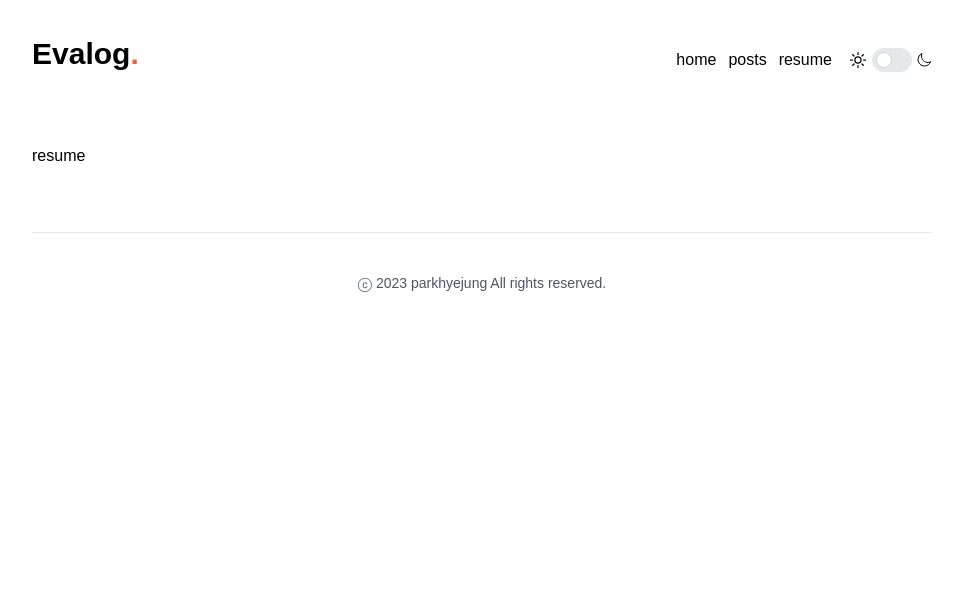
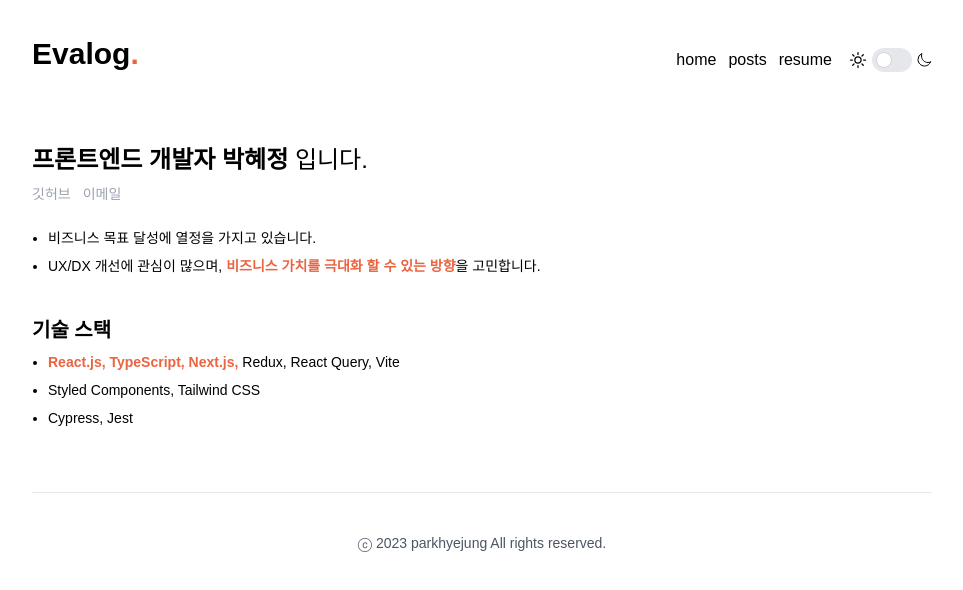
Before and after one commit to hyejj19/eva-devlog, a Next.js app: page /resume in a window 1280 px wide. Shown: the top 590 px of the page, without its empty margins (158-1121 px from the left). Built offline with nearby package versions, Linux system fonts and the light colour scheme.

Commit message:
[Modify] resume 업데이트

```diff
--- a/src/app/resume/page.tsx
+++ b/src/app/resume/page.tsx
@@ -1,10 +1,64 @@
+import Link from 'next/link';
 import ContentLayout from '../../components/post/ContentLayout';
 
 export default function Home() {
   return (
     <section className="container">
       <ContentLayout>
-        <span>resume</span>
+        <div className="flex flex-col space-y-10">
+          {/* intro */}
+          <div>
+            <div className="flex mb-6 flex-col space-y-2">
+              <h1 className="text-2xl font-semibold">
+                프론트엔드 개발자 박혜정{' '}
+                <span className="font-normal">입니다.</span>
+              </h1>
+
+              <article className="flex space-x-3 text-sm text-gray-400">
+                <Link
+                  className="hover-text"
+                  href="https://github.com/hyejj19"
+                  target="_blank">
+                  <span>깃허브</span>
+                </Link>
+                <Link
+                  className="hover-text"
+                  href="mailto:hyejj19@naver.com"
+                  target="_blank">
+                  <span>이메일</span>
+                </Link>
+              </article>
+            </div>
+
+            <ul className="space-y-2 list-disc px-4">
+              <li className="text-sm">
+                비즈니스 목표 달성에 열정을 가지고 있습니다.
+              </li>
+              <li className="text-sm">
+                UX/DX 개선에 관심이 많으며,
+                <span className="font-bold text-main-orange">
+                  {` `}비즈니스 가치를 극대화 할 수 있는 방향
+                </span>
+                을 고민합니다.
+              </li>
+            </ul>
+          </div>
+
+          {/* 기술 스택 */}
+          <div>
+            <h2 className="text-xl font-semibold mb-2">기술 스택</h2>
+            <ul className="space-y-2 list-disc px-4">
+              <li className="text-sm">
+                <span className="font-bold text-main-orange">
+                  React.js, TypeScript, Next.js,{` `}
+                </span>
+                Redux, React Query, Vite
+              </li>
+              <li className="text-sm">Styled Components, Tailwind CSS</li>
+              <li className="text-sm">Cypress, Jest</li>
+            </ul>
+          </div>
+        </div>
       </ContentLayout>
     </section>
   );
```
